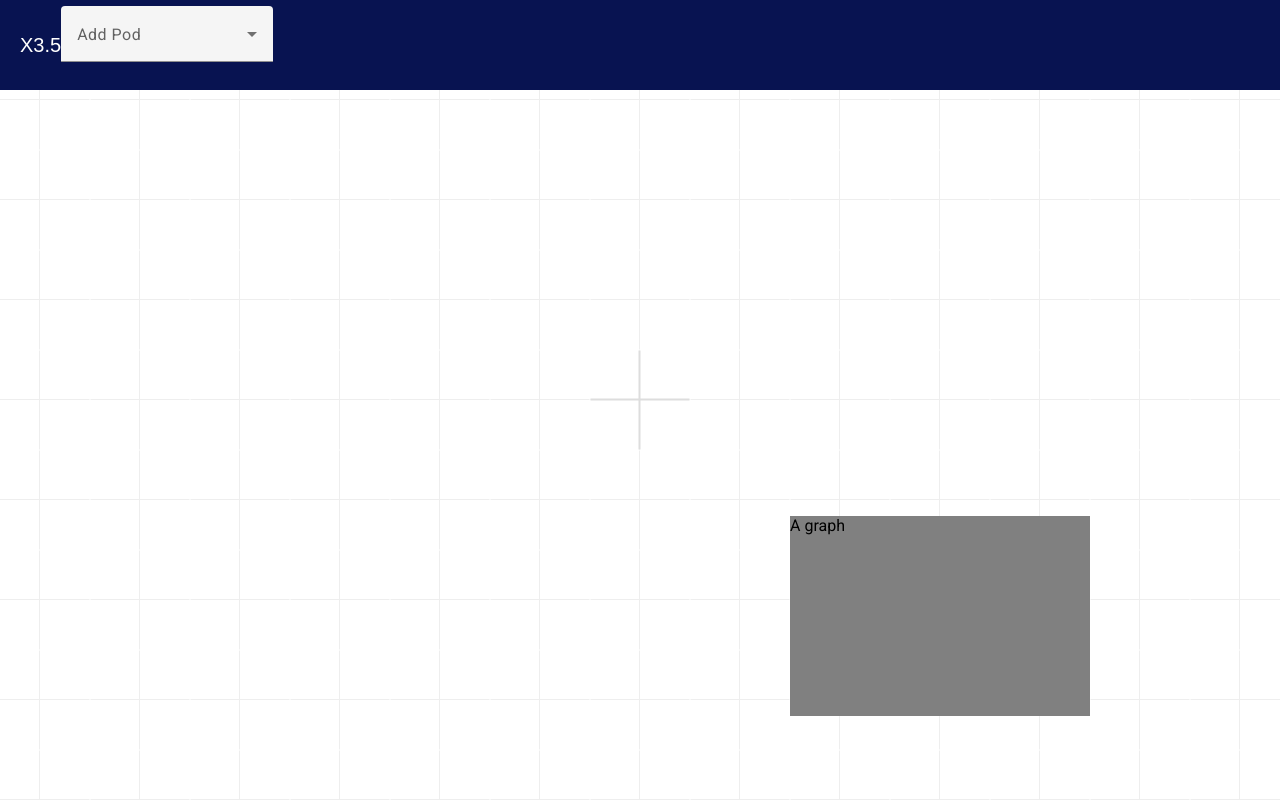
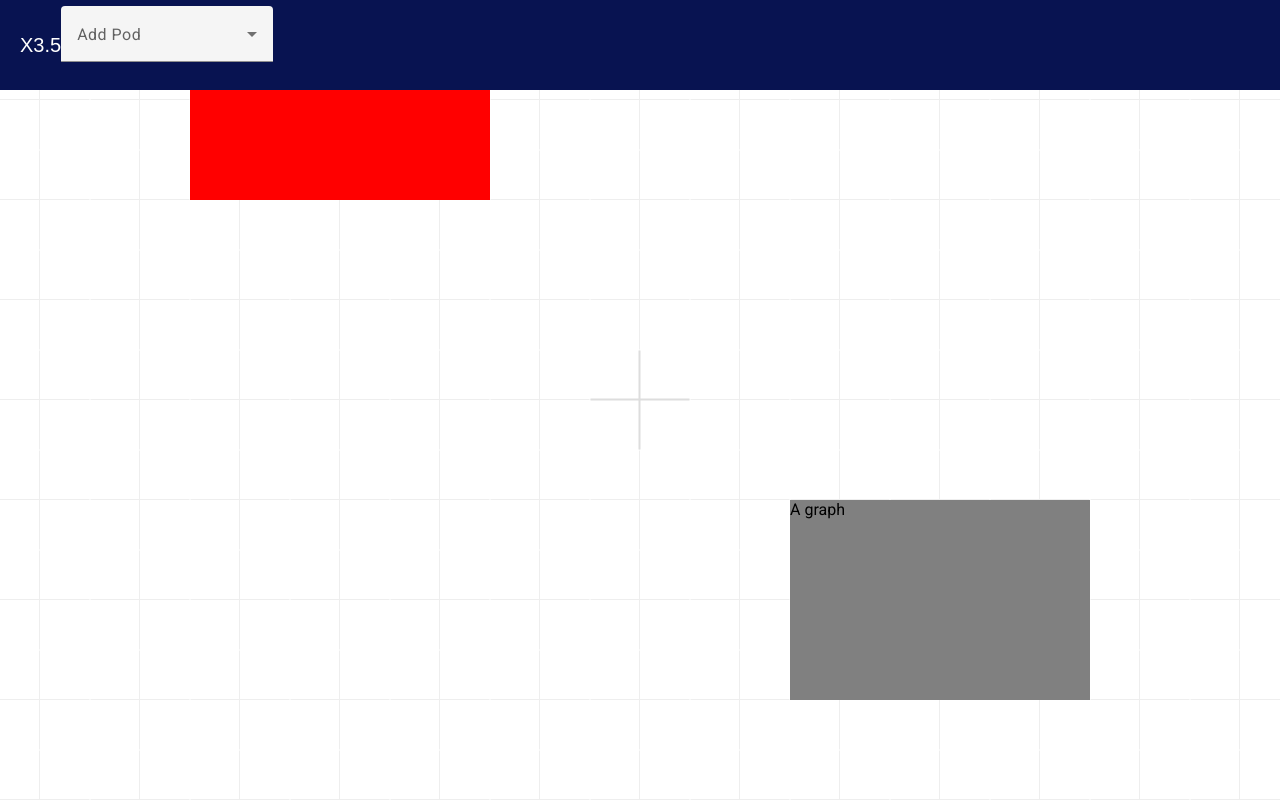
Before and after one commit to danday74/testing-123, an Angular app: page /dashboard in a window 1280 px wide. Shown: the top 800 px of the page. Built offline with nearby package versions, Linux system fonts and the light colour scheme.

Commit message:
Make basic pod movable

```diff
--- a/src/app/routes/dashboard/components/basic-pod/basic-pod.component.html
+++ b/src/app/routes/dashboard/components/basic-pod/basic-pod.component.html
@@ -1 +1,3 @@
-<p>basic-pod works!</p>
+<div class="basicPod" [style.top.px]="50050-100+pod().top" [style.left.px]="50050-150+pod().left" cdkDrag>
+    {{pod().label}}
+</div>
--- a/src/app/routes/dashboard/components/basic-pod/basic-pod.component.scss
+++ b/src/app/routes/dashboard/components/basic-pod/basic-pod.component.scss
@@ -0,0 +1,8 @@
+.basicPod {
+    height: 200px;
+    width: 300px;
+    background-color: red;
+    position: absolute;
+    // top: 50000px;
+    // left: 50000px;
+}
--- a/src/app/routes/dashboard/components/basic-pod/basic-pod.component.ts
+++ b/src/app/routes/dashboard/components/basic-pod/basic-pod.component.ts
@@ -1,10 +1,11 @@
 import { Component, input, InputSignal } from '@angular/core'
+import { CdkDrag } from '@angular/cdk/drag-drop'
 import { IBasicPod, IGraphPod, IPod } from '../../../../interfaces/i-pod'
 
 @Component({
   selector: 'app-basic-pod',
   standalone: true,
-  imports: [],
+  imports: [CdkDrag],
   templateUrl: './basic-pod.component.html',
   styleUrl: './basic-pod.component.scss'
 })
--- a/src/app/routes/dashboard/components/navbar/navbar.component.ts
+++ b/src/app/routes/dashboard/components/navbar/navbar.component.ts
@@ -2,7 +2,6 @@ import { Component } from '@angular/core';
 import { MatFormField, MatLabel } from '@angular/material/form-field'
 import { MatOption, MatSelect } from '@angular/material/select'
 import { IBasicPod, IGraphPod, IPod } from '../../../../interfaces/i-pod';
-import { podsData } from '../../../../data/pods-data';
 import { PodService } from '../../../../services/pod.service';
 
 @Component({
```
